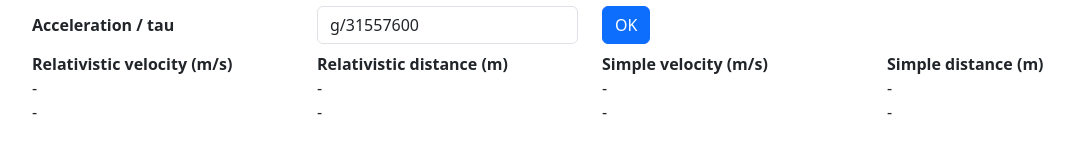
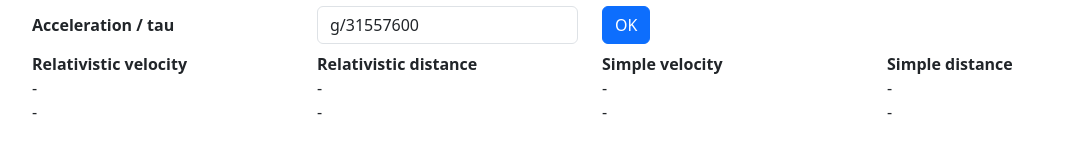
Before and after one commit to lookbusy1344/Relativity, a plain HTML site: page docs/index.html in a window 1280 px wide. Shown: the part 212-354 px from the top of the page, without its empty margins (50-1124 px from the left). Drawn offline with nearby package versions, Linux system fonts and the light colour scheme.

Commit message:
Updating js deployment

```diff
--- a/docs/index.html
+++ b/docs/index.html
@@ -13,7 +13,7 @@
 			white-space: nowrap;
 		}
 	</style>
-  <script type="module" crossorigin src="assets/index-ea1f1f47.js"></script>
+  <script type="module" crossorigin src="assets/index-986a69df.js"></script>
 </head>
 
 <body>
@@ -56,22 +56,22 @@
 
 		<div class="row mb-2">
 			<div class="col-sm-6 col-lg-3">
-				<div class="fw-bold">Relativistic velocity (m/s)</div>
+				<div class="fw-bold">Relativistic velocity</div>
 				<div class="text-box" id="resultA1" title="-">-</div>
 				<div class="text-box" id="resultA1b" title="-">-</div>
 			</div>
 			<div class="col-sm-6 col-lg-3">
-				<div class="fw-bold">Relativistic distance (m)</div>
+				<div class="fw-bold">Relativistic distance</div>
 				<div class="text-box" id="resultA2" title="-">-</div>
 				<div class="text-box" id="resultA2b" title="-">-</div>
 			</div>
 			<div class="col-sm-6 col-lg-3">
-				<div class="fw-bold">Simple velocity (m/s)</div>
+				<div class="fw-bold">Simple velocity</div>
 				<div class="text-box" id="resultA3" title="-">-</div>
 				<div class="text-box" id="resultA3b" title="-">-</div>
 			</div>
 			<div class="col-sm-6 col-lg-3">
-				<div class="fw-bold">Simple distance (m)</div>
+				<div class="fw-bold">Simple distance</div>
 				<div class="text-box" id="resultA4" title="-">-</div>
 				<div class="text-box" id="resultA4b" title="-">-</div>
 			</div>
```
Also changed, not shown: 2 other files.
